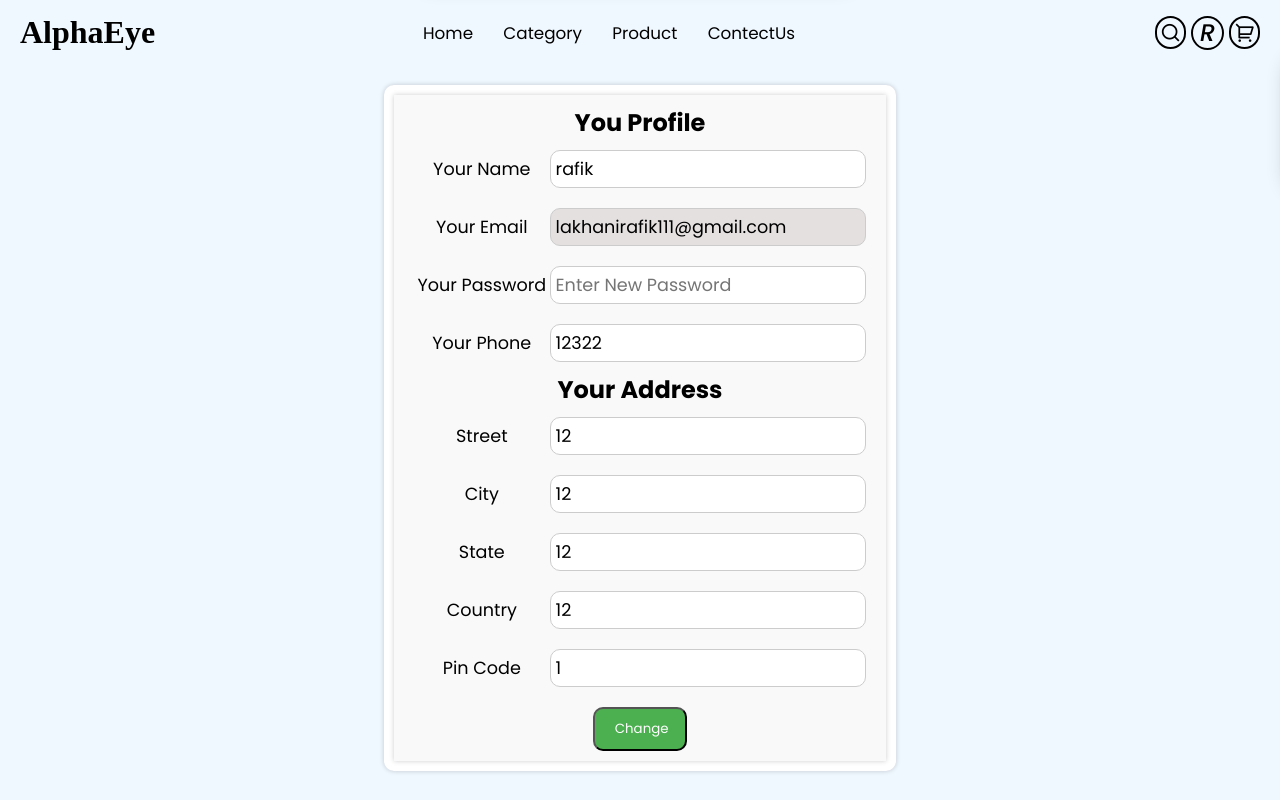
After one commit to Rafik-Lakhani/Alpha-Eye-E-Commerce-, a PHP site: page /profile.php in a window 1280 px wide. The commit adds this page. Run offline with PHP 8.4, Linux system fonts and the light colour scheme; a user stored in the database is signed in; data comes from the database, SQL or seed files in the repository; both versions use the stored data as it was after the commit; some libraries are stand-ins or nearby versions.

Commit message:
adding user profile page

```diff
--- a/component/nav.css
+++ b/component/nav.css
@@ -16,6 +16,9 @@ nav{
     padding:10px 20px;
     /* border-bottom:2px solid black; */
     /* box-shadow: 5px 10px #EFF3FF;  */
+    z-index: 999;
+    position: relative;
+    overflow: hidden;
 }
 .nav-div{
     width: 100%;
@@ -98,7 +101,7 @@ nav{
     /* position: absolute;
     top: 5px;
     right: 5px; */
-    border: 2px solid #424874;
+    border: 2px solid #000;
     border-radius: 20px;
     font-size: 1.3rem;
     padding: 3px;
@@ -110,13 +113,45 @@ nav{
     justify-content: center;
     align-items: center;
     text-decoration: none;
-    border: 2px solid #424874;
+    border: 2px solid #000;
     padding: 3px;
 }
 
 .right-nav a i{
     font-size: 1.3rem;
-    color:  #424874;
+    color:  #000;
+}
+
+#user-logo{
+    text-transform: uppercase;
+    font-size: 1.5rem;
+    border: 2px solid #000;
+    padding: 0px 7px;
+    border-radius: 50%;
+    text-align: center;
+    background-color: transparent !important;;
+    line-height: 30px;
+    font-weight: 500;
+}
+
+#user-logo i{
+    text-transform: uppercase;
+    font-size: 1.5rem;
+    /* border: 2px solid #000; */
+    padding: 0px 0px;
+    border-radius: 50%;
+    text-align: center;
+    background-color: transparent !important;;
+    line-height: 30px;
+    font-weight: 500;
+}
+
+#user-name-logo{
+    padding: 0;
+}
+
+#user-logo:hover{
+    background-color: #ddd;
 }
 
 
--- a/component/nav.js
+++ b/component/nav.js
@@ -39,3 +39,24 @@ searchbtn.addEventListener("click",()=>{
 searchclose.addEventListener("click",()=>{
     searchdiv.style.display="none";
 });
+
+var menuopen=false;
+document.querySelector("#user-logo").addEventListener("click",()=>{
+    if(!menuopen){
+        document.querySelector(".menu-div").style.right="20px";
+        document.querySelector("#user-name-logo").style.display="none";
+        document.querySelector("#userclose").style.display="block";
+        document.querySelector("#user-logo").style.paddingLeft="3px";
+        document.querySelector("#user-logo").style.paddingRight="3px";
+        menuopen=true;
+    }
+    else{
+        document.querySelector(".menu-div").style.right="-140px";
+        document.querySelector("#user-name-logo").style.display="block";
+        document.querySelector("#userclose").style.display="none";
+        document.querySelector("#user-logo").style.paddingLeft="7px";
+        document.querySelector("#user-logo").style.paddingRight="7px";
+        menuopen=false;
+    }
+
+});
--- a/component/nav.php
+++ b/component/nav.php
@@ -87,12 +87,18 @@
                         $data=mysqli_fetch_assoc($result);
                         $char=str_split($data['username']);
                         ?>
-                            <a href="logout.php"><i id="user-logo"><?php echo $char[0];?></i></a>
+                            <button id="user-logo">
+                                <i class='ri-close-circle-line' id="userclose" style="display:none"></i>
+                                <i id='user-name-logo'>
+                                    <?php echo $char[0];?>
+                                </i>
+                            </button>
                         <?php
                     }
                 ?>
                 <a href="cart.php"><i class="ri-shopping-cart-2-line"></i></a>
             </div>
+            <!-- search  box design -->
            <div class="search-sec">
                     <form method="get" action="viewproduct.php">
                         <input type="text" name="searchquery" placeholder="Search Product">
@@ -102,6 +108,25 @@
                         </button>
                     </form>
            </div>
+
+           <!-- here user profile menu -->
+            <!-- user profile menu -->
+                <div class="menu-div">
+                    <ul>
+                        <li><a href="profile.php">
+                            <i class="ri-shield-user-line"></i>Profile</a>
+                        </li>
+                        <li><a href="order.php">
+                            <i class="ri-truck-line"></i>Orders</a>
+                        </li>
+                        <li><a href="logout.php">
+                            <i class="ri-shut-down-line"></i>Logout</a>
+                        </li>
+                    </ul>
+                </div>
+            <!-- user profile menu -->
+        </div>
+
         </div>
     </nav>
 
--- /dev/null
+++ b/cssStyle/profile.css
@@ -0,0 +1,87 @@
+*{
+    padding: 0;
+    margin: 0;
+    box-sizing: border-box;
+    font-family: "Poppins", sans-serif;
+  }
+
+  html, body{
+    height: 100%;
+    width: 100%;
+    overflow-x: hidden;
+    background-color: #f0f8ff;
+  }
+
+  .main{
+    width: 100%;
+    display: flex;
+    flex-direction: column;
+
+  }
+
+  .profile-container{
+    width: 40%;
+    padding: 10px;
+    margin: auto;
+    background-color: #fff;
+    border-radius: 10px;
+    box-shadow: 0 0 5px rgba(0, 0, 0, 0.2);
+    display: flex;
+    justify-content: center;
+    align-items: center;
+    margin-top: 20px;
+    margin-bottom: 40px;
+  }
+
+.profile-div{
+  width: 100%;
+  background-color: #f9f9f9;
+  box-shadow: 0 0 5px rgba(0, 0, 0, 0.2);
+}
+.profile-div form{
+  display: flex;
+  flex-direction: column;
+  padding: 10px;
+}
+
+
+.profile-div form  div {
+  width: 100%;
+  display: flex;
+  padding: 10px;
+  align-items: center;
+  border-radius: 10px;
+
+  text-align: center;
+}
+
+.profile-div form h2{
+  text-align: center;
+}
+
+.profile-div form  div label{
+  font-size: 1.1rem;
+  width: 30%;
+}
+.profile-div form  div input{
+  width: 70%;
+  padding: 5px;
+  border-radius: 10px;
+  border: 1px solid #ccc;
+  font-size: 1.1rem;
+}
+
+#email{
+  background-color: #dfdadac7;
+}
+
+.profile-div form input[type="submit"]{
+  padding: 10px 20px;
+  border-radius: 10px;
+  background-color: #4caf50;
+  color: #fff;
+  cursor: pointer;
+  width: 20%;
+  align-self: center;
+  margin-top: 10px;
+}
--- /dev/null
+++ b/profile.php
@@ -0,0 +1,93 @@
+<!DOCTYPE html>
+<html lang="en">
+<head>
+    <meta charset="UTF-8">
+    <meta name="viewport" content="width=device-width, initial-scale=1.0">
+    <link rel="stylesheet" href="cssStyle/profile.css">
+    <title>Profile Page | AlphaEye</title>
+</head>
+<body>
+    <div class="main">
+        <?php include("component/nav.php")?>
+        <?php include("config/remixicone.php")?>
+        <?php include("config/fontfamily.php")?>
+        <?php include("config/dbconnect.php") ?>
+        <?php
+            if(isset($_SESSION['email'])&& isset($_SESSION['role'])){
+                $email=$_SESSION['email'];
+                $fetchuser="select * from userdata where useremail='$email'";
+                $result=mysqli_query($con,$fetchuser);
+                $data=mysqli_fetch_array($result);
+                $isaddress=false;
+
+                $select="SELECT * FROM `useraddres` WHERE userid=$data[id]";
+                $ans=mysqli_query($con,$select);
+                if(mysqli_num_rows($ans)>0){
+                    $dataaddress=mysqli_fetch_array($ans);
+                    $isaddress=true;
+                }
+            }
+
+
+
+            else{
+                header("Location:singin.php");
+                exit();
+            }
+        ?>
+        <div class="profile-container">
+            <div class="profile-div">
+                <form method="post" action="useraddress.php">
+                <h2>You Profile</h2>
+                <input type="hidden" name="id" value="<?= $data['id']; ?>">
+                <div>
+                    <label for="name">Your Name</label>
+                    <input type="text" name="name" required placeholder="Enter Name" value="<?= $data['username']; ?>">
+                </div>
+                <div>
+                    <label for="email" >Your Email</label>
+                    <input type="email" id="email" required  name="email" placeholder="Enter Email"
+                    value="<?= $data['useremail']; ?>">
+                </div>
+                <div>
+                    <label for="name">Your Password</label>
+                    <input type="password" name="password" placeholder="Enter New Password">
+                </div>
+                <div>
+                    <label for="name">Your Phone</label>
+                    <input type="number" name="phoneno" required placeholder="Enter Phone Number"
+                    value="<?php if($isaddress) echo $dataaddress['Phonenumber']; ?>">
+                </div>
+                <h2>Your Address</h2>
+                <div>
+                    <label for="name">Street</label>
+                    <input type="text" name="street" required placeholder="Enter Street"
+                    value="<?php if($isaddress) echo $dataaddress['street']; ?>">
+                </div>
+                <div>
+                    <label for="name">City</label>
+                    <input type="text" name="city" required placeholder="Enter City"
+                    value="<?php if($isaddress) echo $dataaddress['city']; ?>">
+                </div>
+                <div>
+                    <label for="name">State</label>
+                    <input type="text" name="state" required placeholder="Enter State"
+                    value="<?php if($isaddress) echo $dataaddress['state']; ?>">
+                </div>
+                <div>
+                    <label for="name">Country</label>
+                    <input type="text" name="country" required placeholder="Enter Country"
+                    value="<?php if($isaddress) echo $dataaddress['country']; ?>">
+                </div>
+                <div>
+                    <label for="name">Pin Code</label>
+                    <input type="number" name="pincode" required placeholder="Enter Pin Code"
+                    value="<?php if($isaddress) echo $dataaddress['pincode']; ?>">
+                </div>
+                <input type="submit" value="Change" name="useraddress">
+        </form>
+        </div>
+        </div>
+    </div>
+</body>
+</html>
```
Also changed, not shown: other parts of component/nav.css (+42 -0 lines), database file/useraddres (1).sql (added, +60 -0 lines), useraddress.php (added, +41 -0 lines), viewproduct.php (+4 -4 lines).
